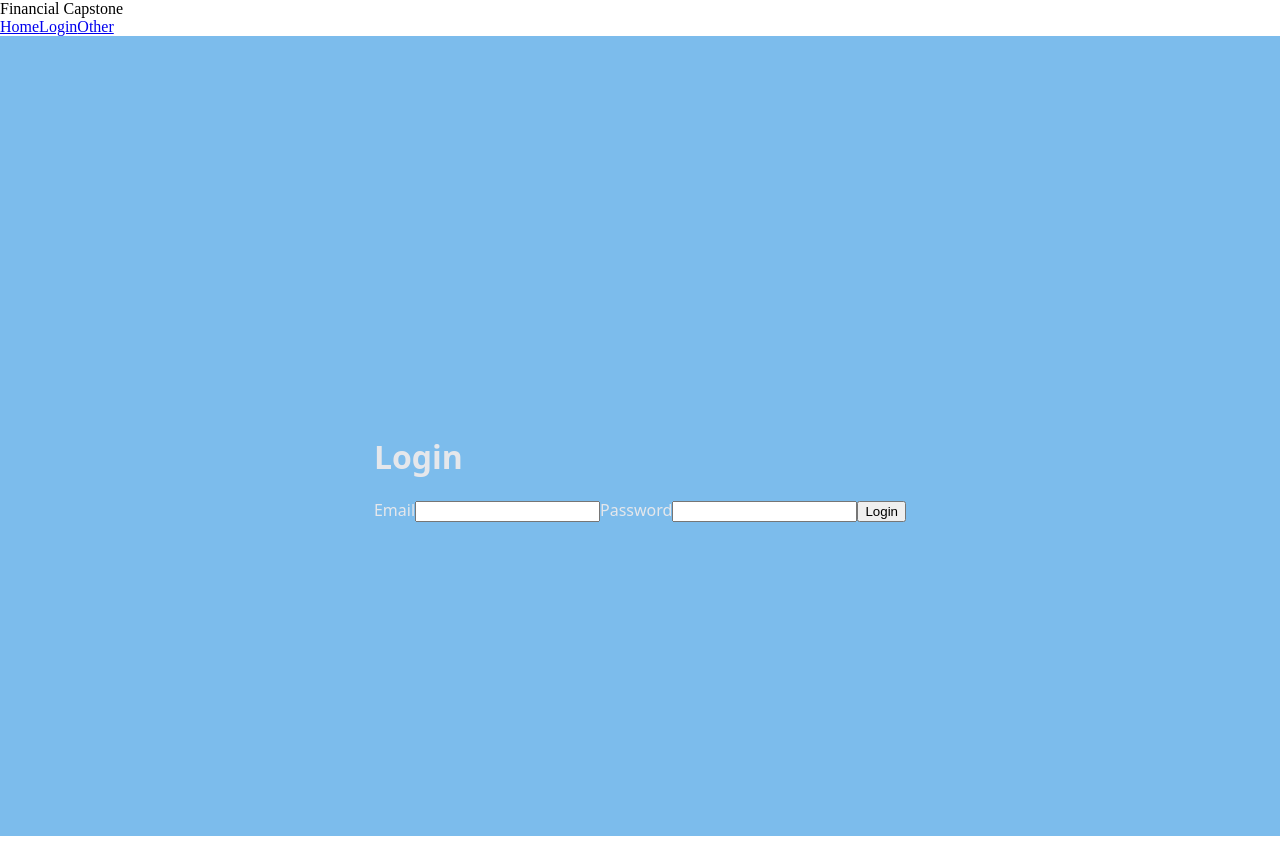
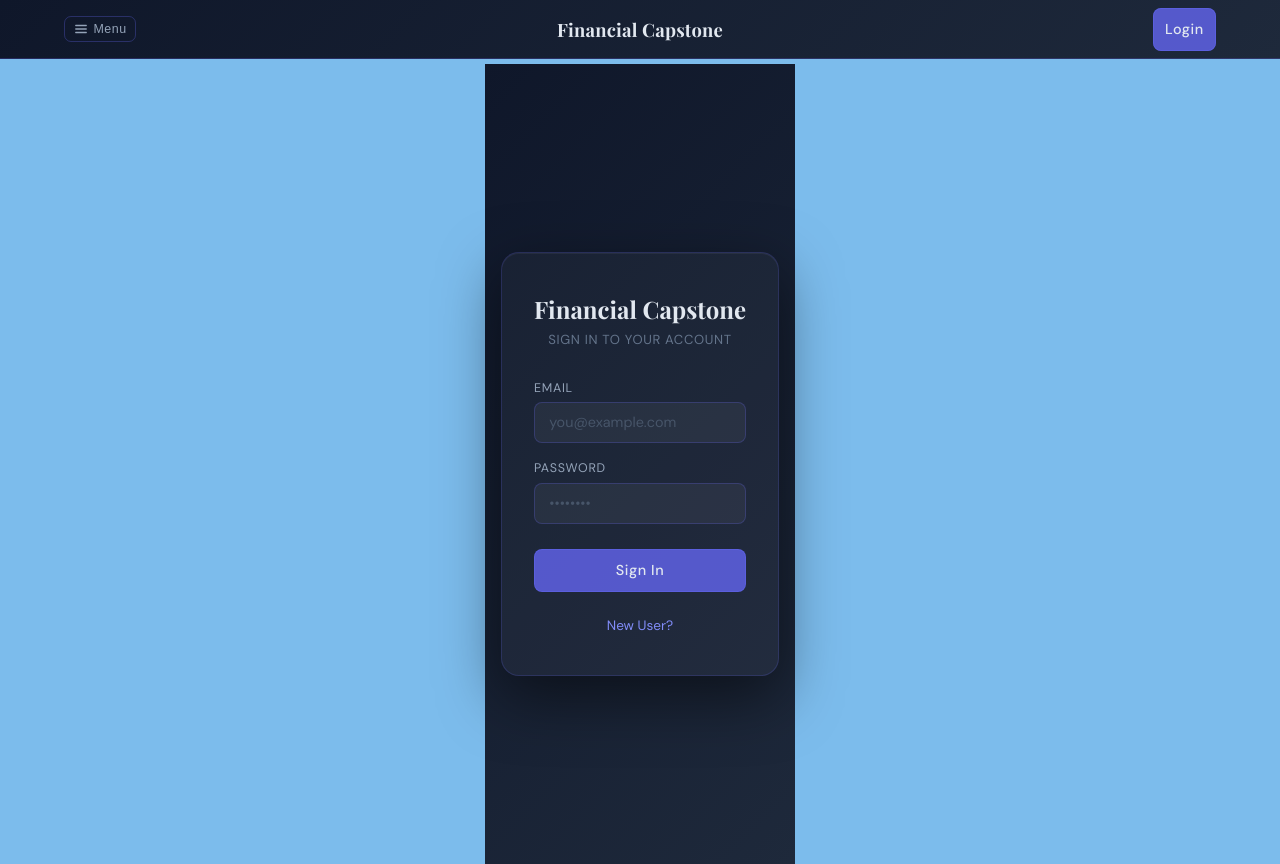
Before and after one commit to Drake-University-CS-Capstone/FinnApp, a React (Vite) app in the folder frontend/: page /login in a window 1280 px wide. Before the commit the page ends 836 px from the top, so only its background shows below. Built offline with nearby package versions, Linux system fonts and the light colour scheme.

Commit message:
Update navbar, login, login_new, reports

```diff
--- a/frontend/src/components/Navbar.jsx
+++ b/frontend/src/components/Navbar.jsx
@@ -1,50 +1,89 @@
-import { useState } from "react";
+import { useState, useRef, useEffect } from "react";
 import { Link } from "react-router-dom";
 
 export default function Navbar() {
   const [isOpen, setIsOpen] = useState(false);
+  const dropdownRef = useRef(null);
+
+  useEffect(() => {
+    function handleClickOutside(e) {
+      if (dropdownRef.current && !dropdownRef.current.contains(e.target)) {
+        setIsOpen(false);
+      }
+    }
+    document.addEventListener("mousedown", handleClickOutside);
+    return () => document.removeEventListener("mousedown", handleClickOutside);
+  }, []);
+
+  const pages = [
+    { label: "Home", to: "/" },
+    { label: "Reports", to: "/reports" },
+    { label: "Settings", to: "/settings" },
+    { label: "Other", to: "/other"}
+  ];
 
   return (
-    <nav className="fixed top-0 w-full bg-gray-900 text-white shadow-md z-10">
-      <div className="max-w-7xl mx-auto px-4">
-        <div className="flex justify-between items-center h-16">
+    <nav style={{
+      position: "fixed", top: 0, width: "100%", zIndex: 50,
+      background: "linear-gradient(135deg, #0f172a 0%, #1e293b 100%)",
+      borderBottom: "1px solid rgba(99,102,241,0.25)",
+      fontFamily: "'DM Sans', sans-serif",
+    }}>
+      <style>{`
+        @import url('https://fonts.googleapis.com/css2?family=DM+Sans:wght@400;500&family=Playfair+Display:wght@700&display=swap');
+        .nav-link { color: #94a3b8; text-decoration: none; font-size: 0.85rem; letter-spacing: 0.04em; transition: color 0.2s; }
+        .nav-link:hover { color: #e2e8f0; }
+        .dropdown-item { display: block; padding: 0.5rem 1.1rem; color: #94a3b8; text-decoration: none; font-size: 0.85rem; letter-spacing: 0.03em; border-radius: 6px; transition: background 0.15s, color 0.15s; }
+        .dropdown-item:hover { background: rgba(99,102,241,0.15); color: #e2e8f0; }
+        .login-btn { background: rgba(99,102,241,0.15); border: 1px solid rgba(99,102,241,0.4); color: #a5b4fc; text-decoration: none; padding: 0.35rem 1rem; border-radius: 8px; font-size: 0.82rem; letter-spacing: 0.05em; transition: background 0.2s, border-color 0.2s, color 0.2s; }
+        .login-btn:hover { background: rgba(99,102,241,0.3); border-color: rgba(99,102,241,0.7); color: #c7d2fe; }
+        .menu-btn { background: none; border: 1px solid rgba(99,102,241,0.3); color: #94a3b8; padding: 0.3rem 0.55rem; border-radius: 7px; cursor: pointer; font-size: 1rem; transition: border-color 0.2s, color 0.2s; display: flex; align-items: center; gap: 0.35rem; }
+        .menu-btn:hover { border-color: rgba(99,102,241,0.6); color: #e2e8f0; }
+        .dropdown-panel { position: absolute; top: calc(100% + 6px); left: 0; background: #0f172a; border: 1px solid rgba(99,102,241,0.2); border-radius: 10px; padding: 0.4rem; min-width: 160px; box-shadow: 0 8px 32px rgba(0,0,0,0.5); animation: fadeIn 0.15s ease; }
+        @keyframes fadeIn { from { opacity: 0; transform: translateY(-4px); } to { opacity: 1; transform: translateY(0); } }
+      `}</style>
 
-          {/* Logo */}
-          <div className="text-xl font-bold">
+      <div style={{ maxWidth: "1200px", margin: "0 auto", padding: "0 1.5rem" }}>
+        <div style={{ display: "grid", gridTemplateColumns: "1fr auto 1fr", alignItems: "center", height: "58px" }}>
+
+          {/* Left — dropdown */}
+          <div ref={dropdownRef} style={{ position: "relative", justifySelf: "start" }}>
+            <button className="menu-btn" onClick={() => setIsOpen(o => !o)}>
+              <svg width="14" height="14" viewBox="0 0 24 24" fill="none" stroke="currentColor" strokeWidth="2.2" strokeLinecap="round">
+                <line x1="3" y1="6" x2="21" y2="6"/><line x1="3" y1="12" x2="21" y2="12"/><line x1="3" y1="18" x2="21" y2="18"/>
+              </svg>
+              <span style={{ fontSize: "0.78rem", letterSpacing: "0.04em" }}>Menu</span>
+            </button>
+            {isOpen && (
+              <div className="dropdown-panel">
+                {pages.map(p => (
+                  <Link key={p.to} to={p.to} className="dropdown-item" onClick={() => setIsOpen(false)}>
+                    {p.label}
+                  </Link>
+                ))}
+              </div>
+            )}
+          </div>
+
+          {/* Center — app name */}
+          <div style={{
+            fontFamily: "'Playfair Display', serif",
+            fontWeight: 700,
+            fontSize: "1.15rem",
+            color: "#e2e8f0",
+            letterSpacing: "0.01em",
+            whiteSpace: "nowrap",
+          }}>
             Financial Capstone
           </div>
 
-          {/* Desktop Menu */}
-          <div className="hidden md:flex space-x-8">
-            <Link to="/" className="hover:text-gray-300 transition">
-              Home
-            </Link>
-            <Link to="/login" className="hover:text-gray-300 transition">
-              Login
-            </Link>
-            <Link to="/other" className="hover:text-gray-300 transition">
-              Other
-            </Link>
+          {/* Right — login */}
+          <div style={{ justifySelf: "end" }}>
+            <Link to="/login" className="login-btn">Login</Link>
           </div>
-
 
         </div>
       </div>
-
-      {/* Mobile Menu */}
-      {isOpen && (
-        <div className="md:hidden bg-gray-800 px-4 pb-4 space-y-2">
-          <Link to="/" className="block hover:text-gray-300">
-            Home
-          </Link>
-          <Link to="/login" className="block hover:text-gray-300">
-            Login
-          </Link>
-          <Link to="/other" className="block hover:text-gray-300">
-            Other
-          </Link>
-        </div>
-      )}
     </nav>
   );
 }
--- a/frontend/src/pages/Login.jsx
+++ b/frontend/src/pages/Login.jsx
@@ -1,5 +1,5 @@
 import { useState } from "react";
-import { useNavigate } from "react-router-dom";
+import { useNavigate, Link } from "react-router-dom";
 
 function Login() {
   const [email, setEmail] = useState("");
@@ -19,7 +19,6 @@ function Login() {
         body: JSON.stringify({ email, password }),
       });
       if (!resp.ok) throw new Error("Invalid credentials");
-      // const data = await resp.json(); // handle token etc.
       navigate("/");
     } catch (err) {
       setError(err.message || "Login failed");
@@ -29,38 +28,125 @@ function Login() {
   };
 
   return (
-    <div className="max-w-sm mx-auto mt-24 p-6 bg-white rounded shadow">
-      <h1 className="text-2xl font-bold mb-4">Login</h1>
-      {error && <div className="text-red-500 mb-3">{error}</div>}
+    <div style={{
+      minHeight: "100vh",
+      background: "linear-gradient(135deg, #0f172a 0%, #1e293b 100%)",
+      display: "flex",
+      alignItems: "center",
+      justifyContent: "center",
+      fontFamily: "'DM Sans', sans-serif",
+      padding: "1rem",
+    }}>
+      <style>{`
+        @import url('https://fonts.googleapis.com/css2?family=DM+Sans:wght@400;500&family=Playfair+Display:wght@700&display=swap');
+        .login-input {
+          width: 100%; padding: 0.65rem 0.9rem;
+          background: rgba(255,255,255,0.05);
+          border: 1px solid rgba(99,102,241,0.25);
+          border-radius: 8px; color: #e2e8f0;
+          font-size: 0.9rem; font-family: 'DM Sans', sans-serif;
+          box-sizing: border-box;
+          transition: border-color 0.2s, background 0.2s;
+          outline: none;
+        }
+        .login-input::placeholder { color: #475569; }
+        .login-input:focus {
+          border-color: rgba(99,102,241,0.6);
+          background: rgba(99,102,241,0.07);
+        }
+        .login-btn {
+          width: 100%; padding: 0.7rem;
+          background: rgba(99,102,241,0.8);
+          border: 1px solid rgba(99,102,241,0.5);
+          border-radius: 8px; color: #e2e8f0;
+          font-size: 0.9rem; font-family: 'DM Sans', sans-serif;
+          font-weight: 500; letter-spacing: 0.04em;
+          cursor: pointer;
+          transition: background 0.2s, border-color 0.2s;
+        }
+        .login-btn:hover:not(:disabled) {
+          background: rgba(99,102,241,1);
+          border-color: rgba(129,140,248,0.7);
+        }
+        .login-btn:disabled { opacity: 0.5; cursor: not-allowed; }
+        .new-user-link { color: #818cf8; text-decoration: none; font-size: 0.85rem; transition: color 0.2s; }
+        .new-user-link:hover { color: #c7d2fe; }
+      `}</style>
+
+      {/* Card */}
+      <div style={{
+        width: "100%", maxWidth: "400px",
+        background: "rgba(255,255,255,0.03)",
+        border: "1px solid rgba(99,102,241,0.2)",
+        borderRadius: "18px",
+        padding: "2.5rem 2rem",
+        boxShadow: "0 20px 60px rgba(0,0,0,0.5), inset 0 1px 0 rgba(255,255,255,0.05)",
+      }}>
+        {/* Header */}
+        <div style={{ textAlign: "center", marginBottom: "2rem" }}>
+          <div style={{
+            fontFamily: "'Playfair Display', serif",
+            fontSize: "1.5rem", fontWeight: 700,
+            color: "#e2e8f0", marginBottom: "0.35rem",
+          }}>
+            Financial Capstone
+          </div>
+          <div style={{ color: "#64748b", fontSize: "0.82rem", letterSpacing: "0.05em" }}>
+            SIGN IN TO YOUR ACCOUNT
+          </div>
+        </div>
+
+        {/* Error */}
+        {error && (
+          <div style={{
+            background: "rgba(239,68,68,0.1)", border: "1px solid rgba(239,68,68,0.3)",
+            borderRadius: "8px", color: "#fca5a5",
+            padding: "0.6rem 0.9rem", marginBottom: "1.2rem", fontSize: "0.85rem",
+          }}>
+            {error}
+          </div>
+        )}
+
+        {/* Form */}
         <form onSubmit={handleSubmit}>
-        <label className="block mb-2">
-          Email
+          <div style={{ marginBottom: "1.1rem" }}>
+            <label style={{ display: "block", color: "#94a3b8", fontSize: "0.78rem", letterSpacing: "0.06em", marginBottom: "0.4rem" }}>
+              EMAIL
+            </label>
             <input
               type="email"
               value={email}
               onChange={(e) => setEmail(e.target.value)}
-            className="w-full mt-1 p-2 border rounded"
+              className="login-input"
+              placeholder="you@example.com"
               required
             />
+          </div>
+
+          <div style={{ marginBottom: "1.6rem" }}>
+            <label style={{ display: "block", color: "#94a3b8", fontSize: "0.78rem", letterSpacing: "0.06em", marginBottom: "0.4rem" }}>
+              PASSWORD
             </label>
-        <label className="block mb-4">
-          Password
             <input
               type="password"
               value={password}
               onChange={(e) => setPassword(e.target.value)}
-            className="w-full mt-1 p-2 border rounded"
+              className="login-input"
+              placeholder="••••••••"
               required
             />
-        </label>
-        <button
-          type="submit"
-          className="w-full py-2 px-4 bg-blue-600 text-white rounded hover:bg-blue-700"
-          disabled={loading}
-        >
-          {loading ? "Logging in…" : "Login"}
+          </div>
+
+          <button type="submit" className="login-btn" disabled={loading}>
+            {loading ? "Signing in…" : "Sign In"}
           </button>
         </form>
+
+        {/* New user link */}
+        <div style={{ textAlign: "center", marginTop: "1.4rem" }}>
+          <Link to="/Login_new" className="new-user-link">New User?</Link>
+        </div>
+      </div>
     </div>
   );
 }
```
Also changed, not shown: frontend/src/pages/Login_new.jsx (added), frontend/src/pages/Reports.jsx (added). Lines whose indentation alone changed are shown as unchanged.
